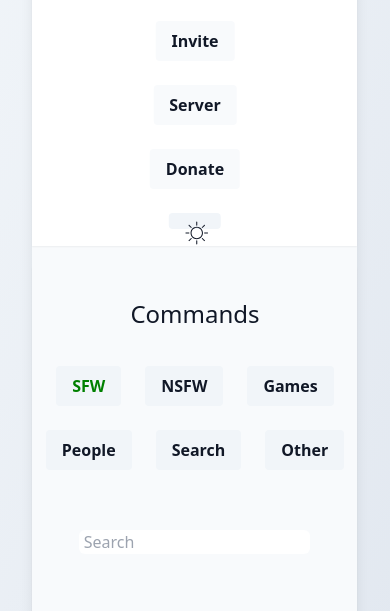
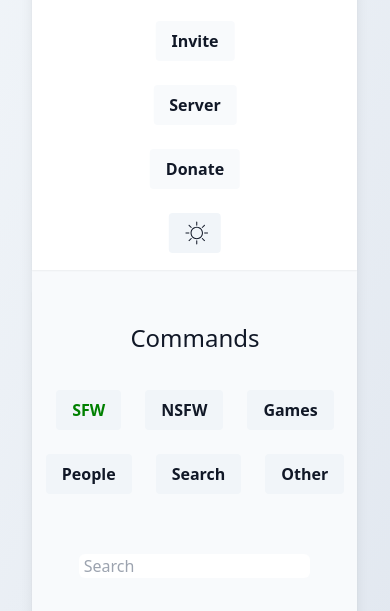
Before and after one commit to AMTitan/Anime-Bot, a plain HTML site: page docs/index.html in a window 390 px wide. Shown: the part 175-786 px from the top of the page. Drawn offline with nearby package versions, Linux system fonts and the light colour scheme.

Commit message:
set height to dark/light mode to make it better on phones

```diff
--- a/docs/index.html
+++ b/docs/index.html
@@ -58,7 +58,7 @@
                         class="m-3  bg-slate-50 hover:bg-slate-200 dark:bg-slate-600 dark:hover:bg-slate-800 font-bold py-2 px-4 rounded">Server</a>
                     <a href="https://www.patreon.com/AMTItan_Github"
                         class="m-3 bg-slate-50 hover:bg-slate-200 dark:bg-slate-600 dark:hover:bg-slate-800 font-bold py-2 px-4 rounded">Donate</a>
-                    <div onclick="change_dark_mode();" class="m-3 w-[52px] py-2 px-4 bg-slate-100 hover:bg-slate-200 dark:bg-slate-600 dark:hover:bg-slate-800 font-bold py-2 px-4 rounded">
+                    <div onclick="change_dark_mode();" class="m-3 h-[40px] w-[52px] py-2 px-4 bg-slate-100 hover:bg-slate-200 dark:bg-slate-600 dark:hover:bg-slate-800 font-bold py-2 px-4 rounded">
                         <div class="absolute moon w-[24px] h-[24px] fill-gray-200 hidden dark:block"><svg
                                 class="svg-icon" viewBox="0 0 20 20">
                                 <path class="w-full h-full"
```
Also changed, not shown: docs/compacted_style.css.
